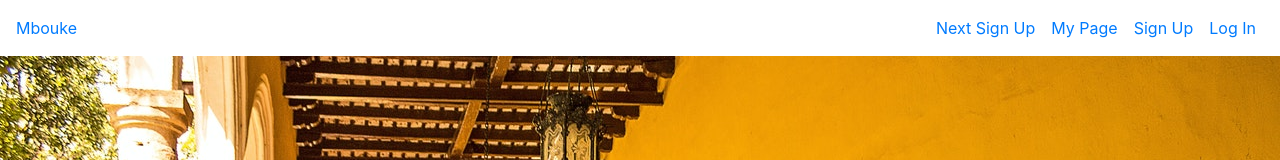
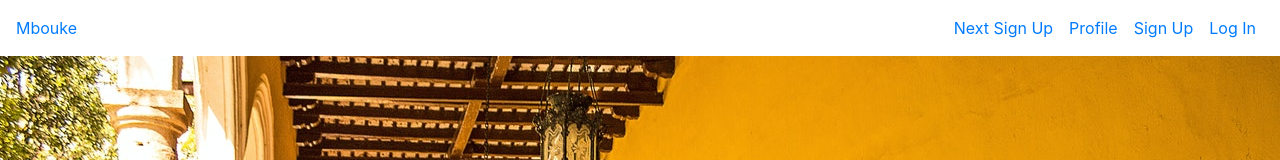
Before and after one commit to Mbouke-Project/nextjs-mbouke, a Next.js app: page / in a window 1280 px wide. Shown: the top 160 px of the page. Built offline with nearby package versions, Linux system fonts and the light colour scheme.

Commit message:
Change: Profile route name

```diff
--- a/components/navigation.js
+++ b/components/navigation.js
@@ -51,15 +51,15 @@ function Navigation() {
                 </Link>
               </Nav.Link>
               <Nav.Link>
-                <Link href='/myPage' className={styles.navLinks}>
-                  My Page
+                <Link href='/profile' className={styles.navLinks}>
+                  Profile
                 </Link>
               </Nav.Link>
               {displayLogin()}
             </Nav>
           </Navbar.Collapse>
         </Navbar>
-        </nav>
+      </nav>
     )
 }
 
```
